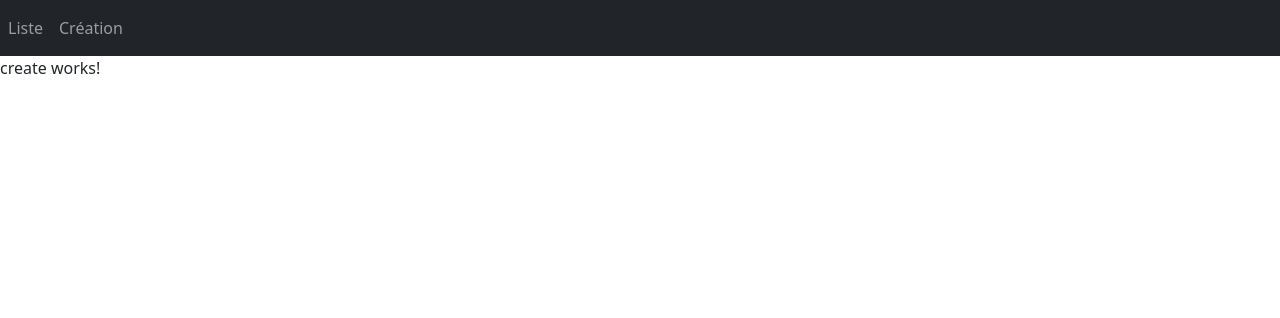
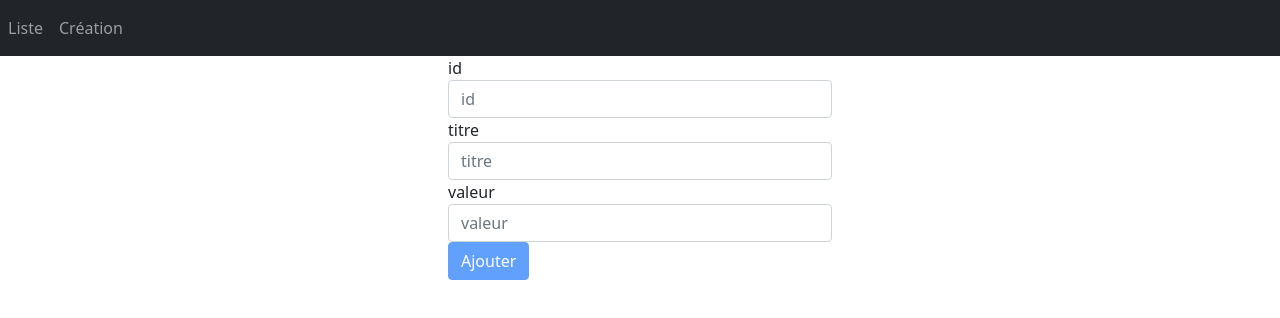
Before and after one commit to ProbablyClem/Partiel-Angular-ESGI, an Angular app in the folder partiel/: page /create in a window 1280 px wide. Shown: the top 318 px of the page. Built offline with nearby package versions, Linux system fonts and the light colour scheme; no server answers.

Commit message:
Exercice 11

```diff
--- a/partiel/src/app/app.component.html
+++ b/partiel/src/app/app.component.html
@@ -2,10 +2,10 @@
   <div class=" collapse navbar-collapse ml-5" id="navbarNav">
     <ul class="navbar-nav">
       <li class="nav-item active">
-        <a class="nav-link" href="liste">Liste</a>
+        <a class="nav-link" (click)="router.navigate(['/liste/'])">Liste</a>
       </li>
       <li class="nav-item">
-        <a class="nav-link" href="create">Création</a>
+        <a class="nav-link" (click)="router.navigate(['/create/'])">Création</a>
       </li>
     </ul>
   </div>
--- a/partiel/src/app/app.component.ts
+++ b/partiel/src/app/app.component.ts
@@ -1,4 +1,5 @@
 import { Component } from '@angular/core';
+import { Router } from '@angular/router';
 
 @Component({
   selector: 'app-root',
@@ -7,4 +8,7 @@ import { Component } from '@angular/core';
 })
 export class AppComponent {
   title = 'partiel';
+  constructor(public router: Router) {
+
+  }
 }
--- a/partiel/src/app/create/create.component.html
+++ b/partiel/src/app/create/create.component.html
@@ -1 +1,20 @@
-<p>create works!</p>
+<form #formAjout="ngForm" (ngSubmit)="ajouterStat(formAjout)">
+    <div style="max-width: 30%; margin-left: auto; margin-right: auto;">
+        <div class="form-group">
+            <label for="id">id</label>
+            <input type="text" class="form-control" id="id" placeholder="id" name="id" [(ngModel)]="id" required>
+        </div>
+        <div class="form-group">
+            <label for="titre">titre</label>
+            <input type="text" class="form-control" id="titre" placeholder="titre" name="titre" [(ngModel)]="titre"
+                require>
+        </div>
+        <div class="form-group">
+            <label for="valeur">valeur</label>
+            <input type="text" class="form-control" id="valeur" placeholder="valeur" name="valeur" [(ngModel)]="valeur"
+                required>
+        </div>
+        <button type="submit" class="btn btn-primary" [disabled]="!formAjout.valid">Ajouter</button>
+    </div>
+
+</form>
--- a/partiel/src/app/create/create.component.ts
+++ b/partiel/src/app/create/create.component.ts
@@ -1,4 +1,7 @@
 import { Component, OnInit } from '@angular/core';
+import { NgForm } from '@angular/forms';
+import { Statistique } from '../models/Statistique';
+import { StatistiquesService } from '../statistiques.service';
 
 @Component({
   selector: 'app-create',
@@ -7,9 +10,18 @@ import { Component, OnInit } from '@angular/core';
 })
 export class CreateComponent implements OnInit {
 
-  constructor() { }
+  id!: string
+  titre!: string
+  valeur!: string
+
+  constructor(protected statistiqueService: StatistiquesService) {
+  }
 
   ngOnInit(): void {
   }
 
+  ajouterStat(form: NgForm) {
+    this.statistiqueService.addStat({ id: this.id, titre: this.titre, valeur: this.valeur })
+    form.reset()
+  }
 }
--- a/partiel/src/app/liste/liste.component.ts
+++ b/partiel/src/app/liste/liste.component.ts
@@ -9,7 +9,6 @@ import { StatistiquesService } from '../statistiques.service';
 export class ListeComponent implements OnInit {
 
   constructor(public statitisquesService: StatistiquesService) {
-
   }
 
   ngOnInit(): void {
--- a/partiel/src/app/statistiques.service.ts
+++ b/partiel/src/app/statistiques.service.ts
@@ -13,7 +13,7 @@ export class StatistiquesService {
   constructor(private http: HttpClient) {
     http.get("https://stats.naminilamy.fr/").subscribe(res => {
       for (let s of res as StatistiqueBack[]) {
-        this.stats?.push({ id: s.id, titre: s.title, valeur: s.value });
+        this.stats.push({ id: s.id, titre: s.title, valeur: s.value });
       }
     }, err => {
       console.log(err);
@@ -26,4 +26,9 @@ export class StatistiquesService {
       this.stats.splice(index, 1); // 2nd parameter means remove one item only
     }
   }
+
+  addStat(statistique: Statistique) {
+    this.stats.push(statistique)
+    console.log(this.stats)
+  }
 }
```
Also changed, not shown: partiel/src/app/app.module.ts (+5 -2 lines).
